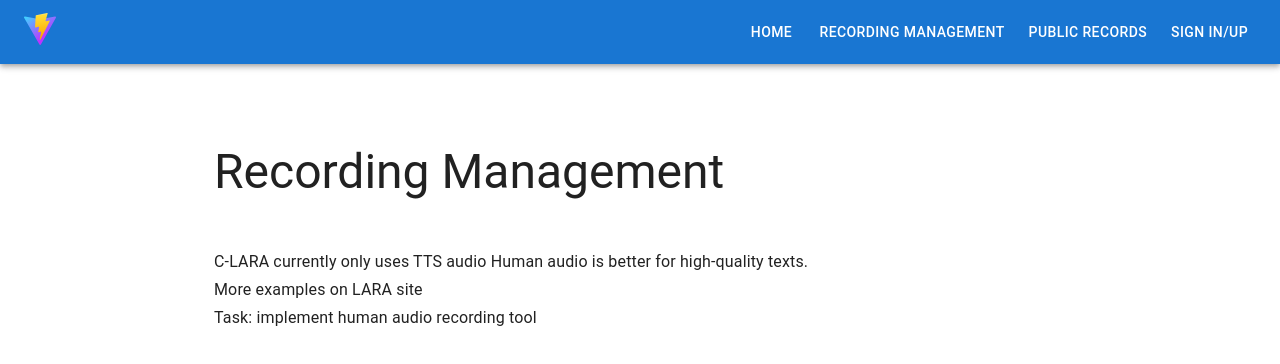
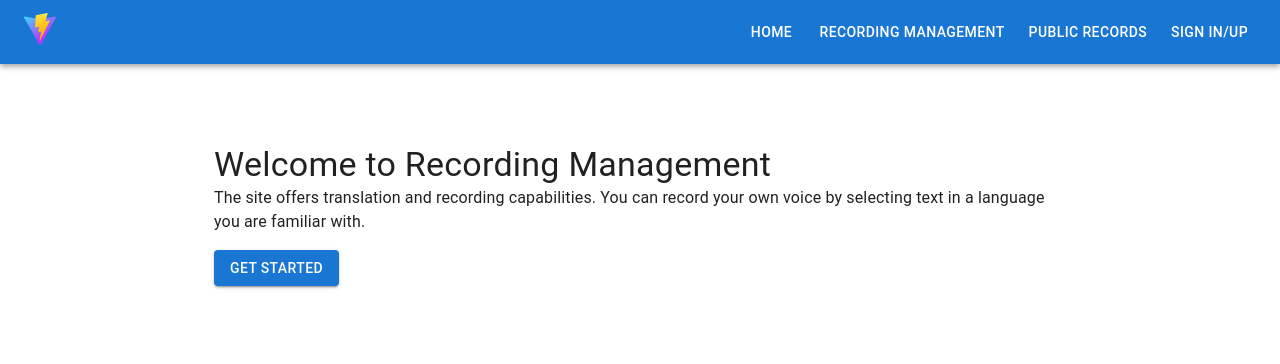
Before and after one commit to NoahELE/IT-Project-Team-Recording, a React (Vite) app in the folder web/: page / in a window 1280 px wide. Shown: the top 364 px of the page. Built offline with nearby package versions, Linux system fonts and the light colour scheme.

Commit message:
Updated Sign in page

```diff
--- a/web/src/App.tsx
+++ b/web/src/App.tsx
@@ -20,8 +20,8 @@ const router = createBrowserRouter(
       <Route path="/public" element={<>NOT IMPLEMENTED YET!!!</>} />
       <Route path="/signin" element={<SigninView />} />
       <Route path="/signup" element={<SignupView />} />
-    </Route>
-  )
+    </Route>,
+  ),
 );
 
 export default function App() {
--- a/web/src/views/HomeView.tsx
+++ b/web/src/views/HomeView.tsx
@@ -1,17 +1,22 @@
-import { Container, Typography } from '@mui/material';
+import { Typography, Button, Container, Box } from '@mui/material';
 
 export default function HomeView() {
   return (
     <Container maxWidth="md">
-      <Typography variant="h3" sx={{ marginBottom: '3rem' }}>
-        Recording Management
-      </Typography>
-      <Typography variant="subtitle1">
-        C-LARA currently only uses TTS audio Human audio is better for
-        high-quality texts. <br />
-        More examples on LARA site <br />
-        Task: implement human audio recording tool
-      </Typography>
+      <Box my={4}>
+        <Typography variant="h4" component="h1">
+          Welcome to Recording Management
+        </Typography>
+        <Typography variant="body1" gutterBottom>
+          The site offers translation and recording capabilities. You can record
+          your own voice by selecting text in a language you are familiar with.
+        </Typography>
+        <Box mt={2}>
+          <Button variant="contained" color="primary">
+            Get Started
+          </Button>
+        </Box>
+      </Box>
     </Container>
   );
 }
--- a/web/src/views/SigninView.tsx
+++ b/web/src/views/SigninView.tsx
@@ -1,15 +1,16 @@
 import * as React from 'react';
-import Button from '@mui/material/Button';
-import CssBaseline from '@mui/material/CssBaseline';
-import TextField from '@mui/material/TextField';
-import FormControlLabel from '@mui/material/FormControlLabel';
-import Checkbox from '@mui/material/Checkbox';
-import Link from '@mui/material/Link';
-import Grid from '@mui/material/Grid';
-import Box from '@mui/material/Box';
-import Typography from '@mui/material/Typography';
-import Container from '@mui/material/Container';
-import { createTheme, ThemeProvider } from '@mui/material/styles';
+import {
+  Button,
+  CssBaseline,
+  TextField,
+  Link,
+  Grid,
+  Box,
+  Typography,
+  Container,
+  createTheme,
+  ThemeProvider,
+} from '@mui/material';
 
 const defaultTheme = createTheme();
 
@@ -17,64 +18,75 @@ export default function SigninView() {
   const handleSubmit = (event: React.FormEvent<HTMLFormElement>) => {
     event.preventDefault();
     const data = new FormData(event.currentTarget);
-    console.log({
+    const username = data.get('username');
+    const password = data.get('password');
+
+    // Check is all the text filled
+    if (!username || !password) {
+      alert('Please fill all the text field!');
+      return;
+    }
+
+    const jsonData = {
       username: data.get('username'),
-      password: data.get('password')
-    });
+      password: data.get('password'),
+    };
+    console.log(JSON.stringify(jsonData, null, 2));
   };
 
   return (
     <ThemeProvider theme={defaultTheme}>
-      <Container component='main' maxWidth='xs'>
+      <Container component="main" maxWidth="xs">
         <CssBaseline />
         <Box
           sx={{
             marginTop: 8,
             display: 'flex',
             flexDirection: 'column',
-            alignItems: 'center'
+            alignItems: 'center',
           }}
         >
-          <Typography component='h1' variant='h5'>
+          <Typography component="h1" variant="h5">
             Sign in
           </Typography>
-          <Box component='form' onSubmit={handleSubmit} noValidate sx={{ mt: 1 }}>
+          <Box
+            component="form"
+            onSubmit={handleSubmit}
+            noValidate
+            sx={{ mt: 1 }}
+          >
             <TextField
-              margin='normal'
+              margin="normal"
               required
               fullWidth
-              id='username'
-              label='User Name'
-              name='username'
-              autoComplete='username'
+              id="username"
+              label="User Name"
+              name="username"
+              autoComplete="username"
               autoFocus
             />
             <TextField
-              margin='normal'
+              margin="normal"
               required
               fullWidth
-              name='password'
-              label='Password'
-              type='password'
-              id='password'
-              autoComplete='current-password'
-            />
-            <FormControlLabel
-              control={<Checkbox value='remember' color='primary' />}
-              label='Remember me'
+              name="password"
+              label="Password"
+              type="password"
+              id="password"
+              autoComplete="current-password"
             />
             <Button
-              type='submit'
+              type="submit"
               fullWidth
-              variant='contained'
+              variant="contained"
               sx={{ mt: 3, mb: 2 }}
             >
               Sign In
             </Button>
             <Grid container>
               <Grid item>
-                <Link href={'/signup'} variant='body2'>
-                  {'Don\'t have an account? Sign Up'}
+                <Link href={'/signup'} variant="body2">
+                  {"Don't have an account? Sign Up"}
                 </Link>
               </Grid>
             </Grid>
--- a/web/src/views/SignupView.tsx
+++ b/web/src/views/SignupView.tsx
@@ -1,6 +1,17 @@
-import { Button, CssBaseline, TextField, FormControlLabel,
-  Checkbox, Link, Grid, Box, Typography, Container,
-  createTheme, ThemeProvider} from '@mui/material';
+import {
+  Button,
+  CssBaseline,
+  TextField,
+  FormControlLabel,
+  Checkbox,
+  Link,
+  Grid,
+  Box,
+  Typography,
+  Container,
+  createTheme,
+  ThemeProvider,
+} from '@mui/material';
 import { useState } from 'react';
 
 const defaultTheme = createTheme();
@@ -22,7 +33,9 @@ export default function SignUp() {
     const password = event.target.value;
     setIsPasswordValid(passwordValidation.test(password));
   };
-  const handleTerm = (event: { target: { checked: boolean | ((prevState: boolean) => boolean); }; }) => {
+  const handleTerm = (event: {
+    target: { checked: boolean | ((prevState: boolean) => boolean) };
+  }) => {
     setIsChecked(event.target.checked);
   };
 
@@ -48,9 +61,11 @@ export default function SignUp() {
 
     // Check is password format correct
     if (!passwordValidation.test(password as string)) {
-      alert('Password must contain at least one uppercase letter,' +
-        ' one lowercase letter, one number,' +
-        ' and be at least 6 characters long.');
+      alert(
+        'Password must contain at least one uppercase letter,' +
+          ' one lowercase letter, one number,' +
+          ' and be at least 6 characters long.',
+      );
       return;
     }
 
@@ -66,7 +81,7 @@ export default function SignUp() {
       email: data.get('email'),
       password: data.get('password'),
       registrationdate: registrationdate.toLocaleDateString(),
-      isAdmin : false
+      isAdmin: false,
     };
     console.log(JSON.stringify(jsonData, null, 2));
 
@@ -75,92 +90,110 @@ export default function SignUp() {
 
   return (
     <ThemeProvider theme={defaultTheme}>
-      <Container component='main' maxWidth='xs'>
+      <Container component="main" maxWidth="xs">
         <CssBaseline />
         <Box
           sx={{
             marginTop: 8,
             display: 'flex',
             flexDirection: 'column',
-            alignItems: 'center'
+            alignItems: 'center',
           }}
         >
-          <Typography component='h1' variant='h5'>
+          <Typography component="h1" variant="h5">
             Sign up
           </Typography>
-          <Box component='form' noValidate onSubmit={handleSubmit} sx={{ mt: 3 }}>
+          <Box
+            component="form"
+            noValidate
+            onSubmit={handleSubmit}
+            sx={{ mt: 3 }}
+          >
             <Grid container spacing={2}>
               <Grid item xs={12}>
                 <TextField
                   required
                   fullWidth
-                  id='username'
-                  label='User Name'
-                  name='username'
-                  autoComplete='username'
+                  id="username"
+                  label="User Name"
+                  name="username"
+                  autoComplete="username"
                 />
               </Grid>
               <Grid item xs={12}>
                 <TextField
                   required
                   fullWidth
-                  id='email'
-                  label='Email Address'
-                  name='email'
-                  autoComplete='email'
+                  id="email"
+                  label="Email Address"
+                  name="email"
+                  autoComplete="email"
                   onChange={handleEmailFormat}
                   error={isEmailValid === false}
-                  helperText={isEmailValid === false ? 'Invalid email address.' : ''}
+                  helperText={
+                    isEmailValid === false ? 'Invalid email address.' : ''
+                  }
                 />
               </Grid>
               <Grid item xs={12}>
                 <TextField
                   required
                   fullWidth
-                  name='password'
-                  label='Password'
-                  type='password'
-                  id='password'
-                  autoComplete='new-password'
+                  name="password"
+                  label="Password"
+                  type="password"
+                  id="password"
+                  autoComplete="new-password"
                   onChange={handlePasswordFormat}
                   error={isPasswordValid === false}
-                  helperText={isPasswordValid === false ? 'Password must contain at' +
-                    ' least one uppercase letter, one lowercase letter, one number,' +
-                    ' and be at least 6 characters long.' : ''}
+                  helperText={
+                    isPasswordValid === false
+                      ? 'Password must contain at' +
+                        ' least one uppercase letter, one lowercase letter, one number,' +
+                        ' and be at least 6 characters long.'
+                      : ''
+                  }
                 />
               </Grid>
               <Grid item xs={12}>
                 <TextField
                   required
                   fullWidth
-                  name='confirmPassword'
-                  label='Confirm Password'
-                  type='password'
-                  id='confirmPassword'
-                  autoComplete='new-password'
+                  name="confirmPassword"
+                  label="Confirm Password"
+                  type="password"
+                  id="confirmPassword"
+                  autoComplete="new-password"
                   value={confirmPassword}
                   onChange={(e) => setConfirmPassword(e.target.value)}
                 />
               </Grid>
               <Grid item xs={12}>
                 <FormControlLabel
-                  required control={<Checkbox value='allowExtraEmails' color='primary' onChange={handleTerm} />}
-                  label='Accept Terms & Conditions'
+                  required
+                  control={
+                    <Checkbox
+                      value="allowExtraEmails"
+                      color="primary"
+                      onChange={handleTerm}
+                    />
+                  }
+                  label="Accept Terms & Conditions"
                 />
               </Grid>
             </Grid>
             <Button
-              type='submit'
+              type="submit"
               fullWidth
-              variant='contained'
+              variant="contained"
               sx={{ mt: 3, mb: 2 }}
               disabled={!isChecked}
             >
               Sign Up
             </Button>
-            <Grid container justifyContent='flex-end'>
+            <Grid container justifyContent="flex-end">
               <Grid item>
-                <Link href={'/signin'} variant='body2'>
+                <Link href={'/signin'} variant="body2">
                   Already have an account? Sign in
                 </Link>
               </Grid>
```
